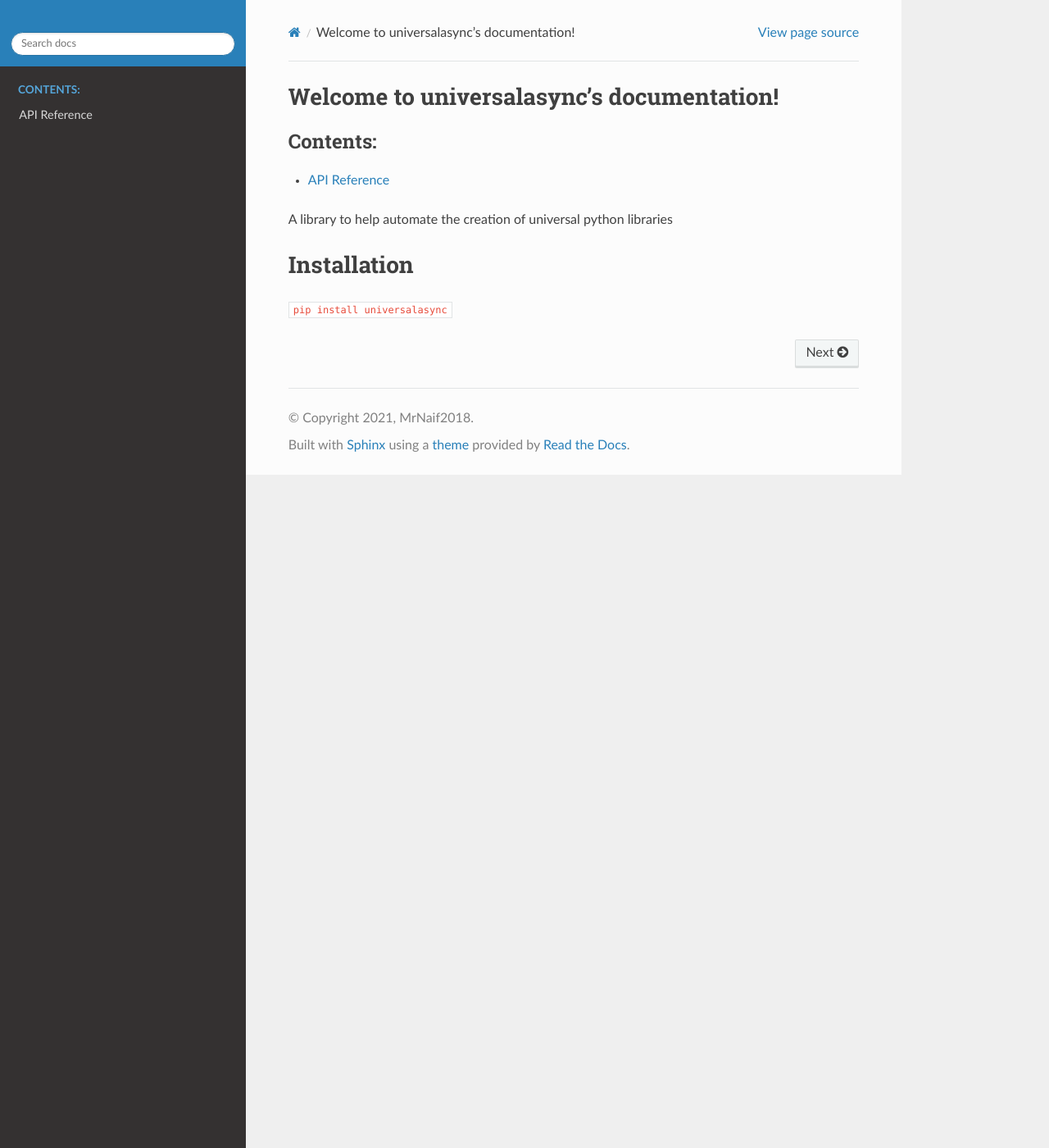
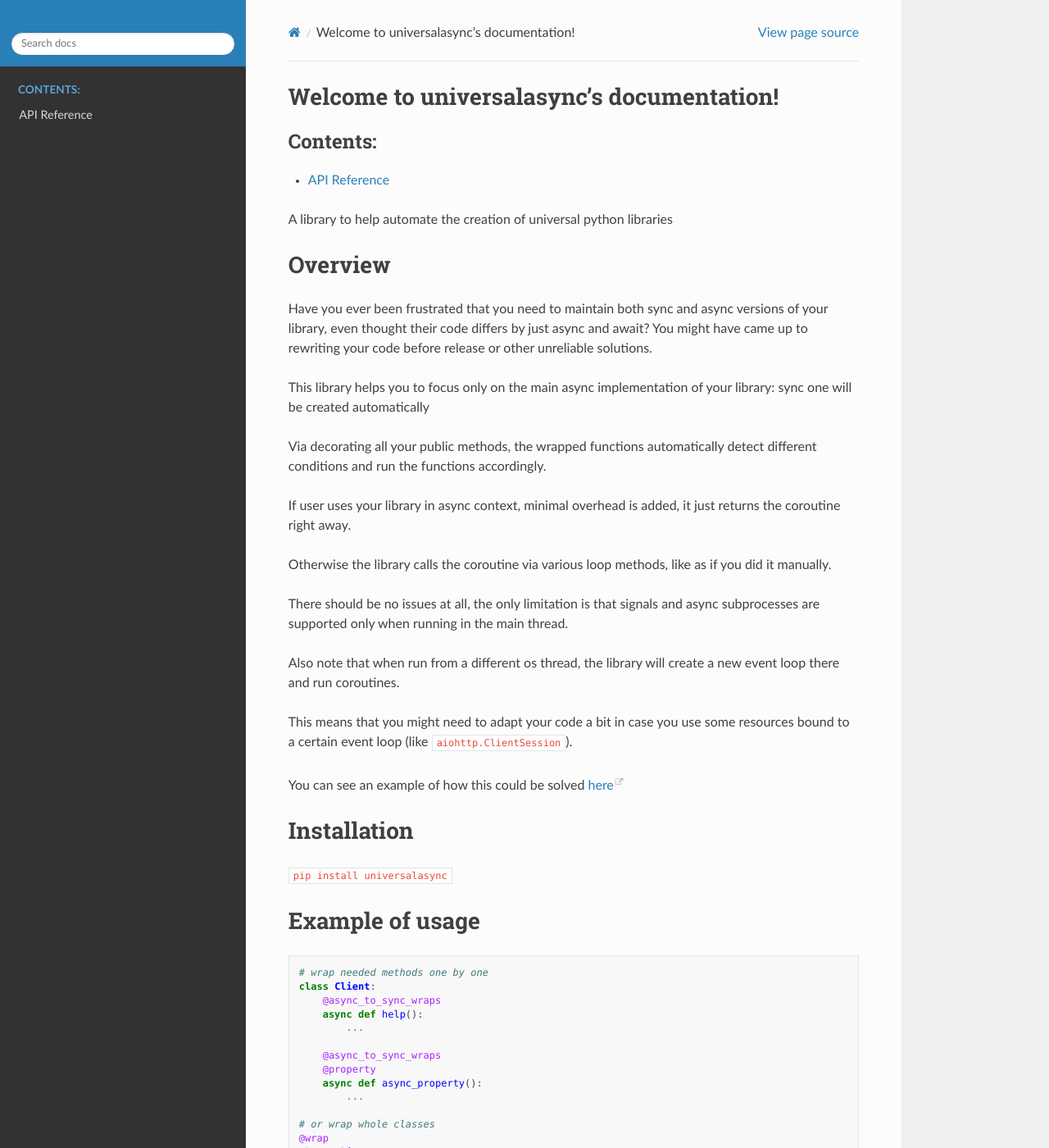
Before and after one commit to bitcart/universalasync, a Sphinx documentation site: the page built from docs/index.rst, in a window 1280 px wide and 1400 px high. Shown: the whole window at 82% size. Built offline with Sphinx 7.4.7 and the Read the Docs theme 2.0.0, drawn with Linux system fonts in a browser that asks for light colours; some of the changed text lies outside the part shown.

```diff
--- a/docs/index.rst
+++ b/docs/index.rst
@@ -15,7 +15,74 @@ Welcome to universalasync's documentation!
 
 A library to help automate the creation of universal python libraries
 
+Overview
+========
+
+Have you ever been frustrated that you need to maintain both sync and async versions of your library, even thought their code differs by just async and await?
+You might have came up to rewriting your code before release or other unreliable solutions.
+
+This library helps you to focus only on the main async implementation of your library: sync one will be created automatically
+
+Via decorating all your public methods, the wrapped functions automatically detect different conditions and run the functions accordingly.
+
+If user uses your library in async context, minimal overhead is added, it just returns the coroutine right away.
+
+Otherwise the library calls the coroutine via various loop methods, like as if you did it manually.
+
+There should be no issues at all, the only limitation is that signals and async subprocesses are supported only when running in the main thread.
+
+Also note that when run from a different os thread, the library will create a new event loop there and run coroutines.
+
+This means that you might need to adapt your code a bit in case you use some resources bound to a certain event loop (like ``aiohttp.ClientSession``).
+
+You can see an example of how this could be solved `here <https://github.com/bitcartcc/bitcart-sdk/blob/4a425f80f62a0c90f8c5fa19ccb7e578590dcead/bitcart/providers/jsonrpcrequests.py#L51-L58>`_
+
 Installation
 ============
 
 ``pip install universalasync``
+
+.. _example:
+
+Example of usage
+================
+
+
+.. code-block:: python
+
+        # wrap needed methods one by one
+        class Client:
+            @async_to_sync_wraps
+            async def help():
+                ...
+
+            @async_to_sync_wraps
+            @property
+            async def async_property():
+                ...
+
+        # or wrap whole classes
+        @wrap
+        class Client:
+            async def help(self):
+                ...
+
+            @property
+            async def async_property():
+                ...
+
+        client = Client()
+
+        def sync_call():
+            client.help()
+            client.async_property
+
+        async def async_call():
+            await client.help()
+            await client.async_property
+
+        # works in all cases
+        sync_call()
+        asyncio.run(async_call())
+        threading.Thread(target=sync_call).start()
+        threading.Thread(target=asyncio.run, args=(async_call(),)).start()
--- a/universalasync/__init__.py
+++ b/universalasync/__init__.py
@@ -3,11 +3,11 @@ import signal
 from typing import Any
 
 from .utils import get_event_loop
-from .wrapper import async_to_sync, async_to_sync_wraps, wrap
+from .wrapper import async_to_sync_wraps, wrap
 
 
 @async_to_sync_wraps
-async def idle() -> Any:
+async def idle() -> None:
     """Useful for making event loop idle in the main thread for other threads to work"""
     is_idling = True
 
@@ -23,4 +23,4 @@ async def idle() -> Any:
         await asyncio.sleep(1)
 
 
-__all__ = ["async_to_sync", "async_to_sync_wraps", "wrap", "get_event_loop", "idle"]
+__all__ = ["async_to_sync_wraps", "wrap", "get_event_loop", "idle"]
--- a/universalasync/version.py
+++ b/universalasync/version.py
@@ -1 +1 @@
-VERSION = "0.1.0.0"
+VERSION = "0.2.0.0"
```
Also changed, not shown: CHANGELOG.md (+4 -0 lines), README.md (+62 -0 lines), 2 other files.
